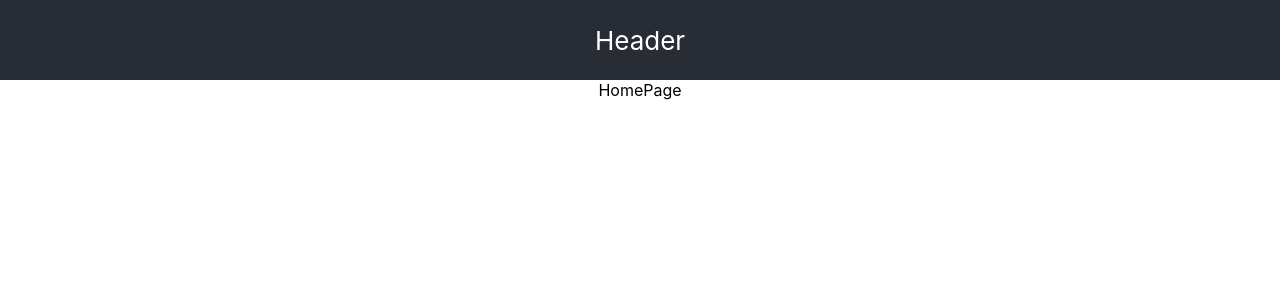
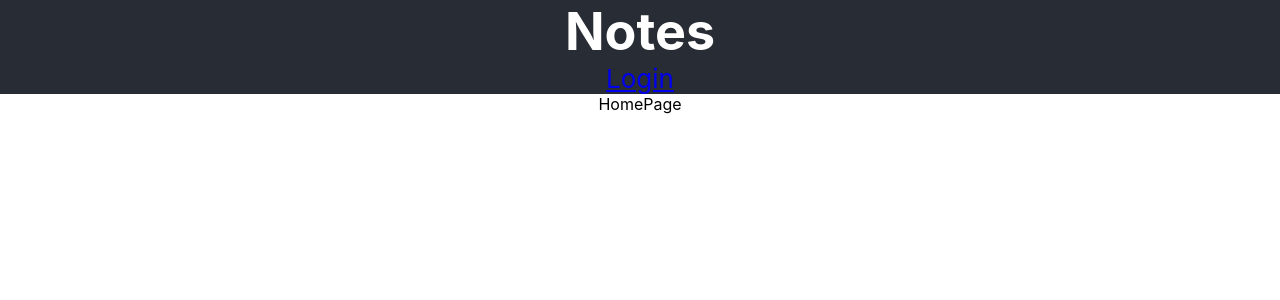
Before and after one commit to Unodecopas/appnotas, a React (Create React App) app in the folder frontend/: page / in a window 1280 px wide. Shown: the top 300 px of the page. Built offline with nearby package versions, Linux system fonts and the light colour scheme.

Commit message:
header muestra nombre de usuario || boton de login

```diff
--- a/frontend/src/App.js
+++ b/frontend/src/App.js
@@ -1,12 +1,13 @@
 import { Route, Routes } from "react-router-dom";
 import "./App.css";
+import Header from "./components/Header";
 import LoginForm from "./components/LoginForm";
 import RegisterForm from "./components/RegisterForm";
 import HomePage from "./pages/HomePage";
 function App() {
   return (
     <div className="App">
-      <header className="App-header">Header</header>
+      <Header />
       <main>
         <Routes>
           <Route path="/*" element={<HomePage />} />
--- /dev/null
+++ b/frontend/src/components/Header.jsx
@@ -0,0 +1,15 @@
+import React from "react";
+import { Link } from "react-router-dom";
+import { useUser } from "../context/userContext";
+
+const Header = () => {
+  const [user] = useUser();
+  return (
+    <header className="App-header">
+      <h1>Notes</h1>
+      {user ? <p>{user.username}</p> : <Link to="/login">Login</Link>}
+    </header>
+  );
+};
+
+export default Header;
```
